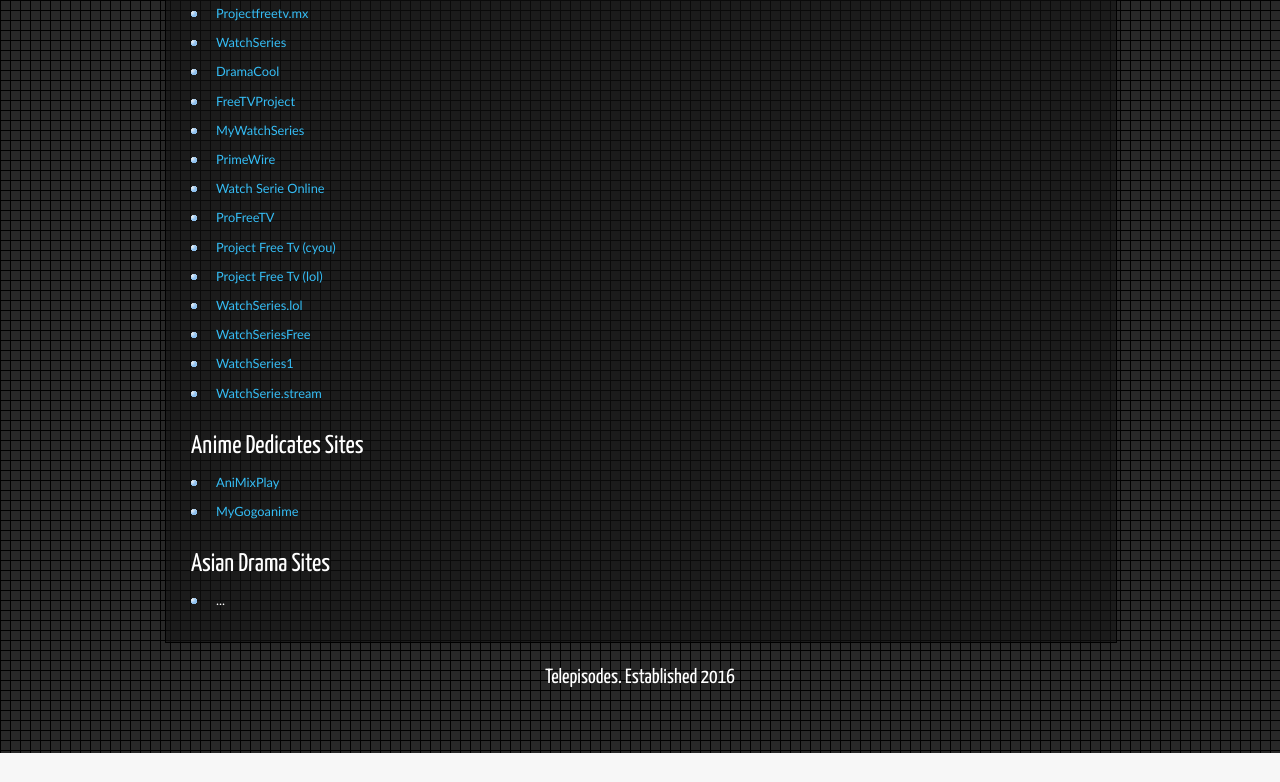
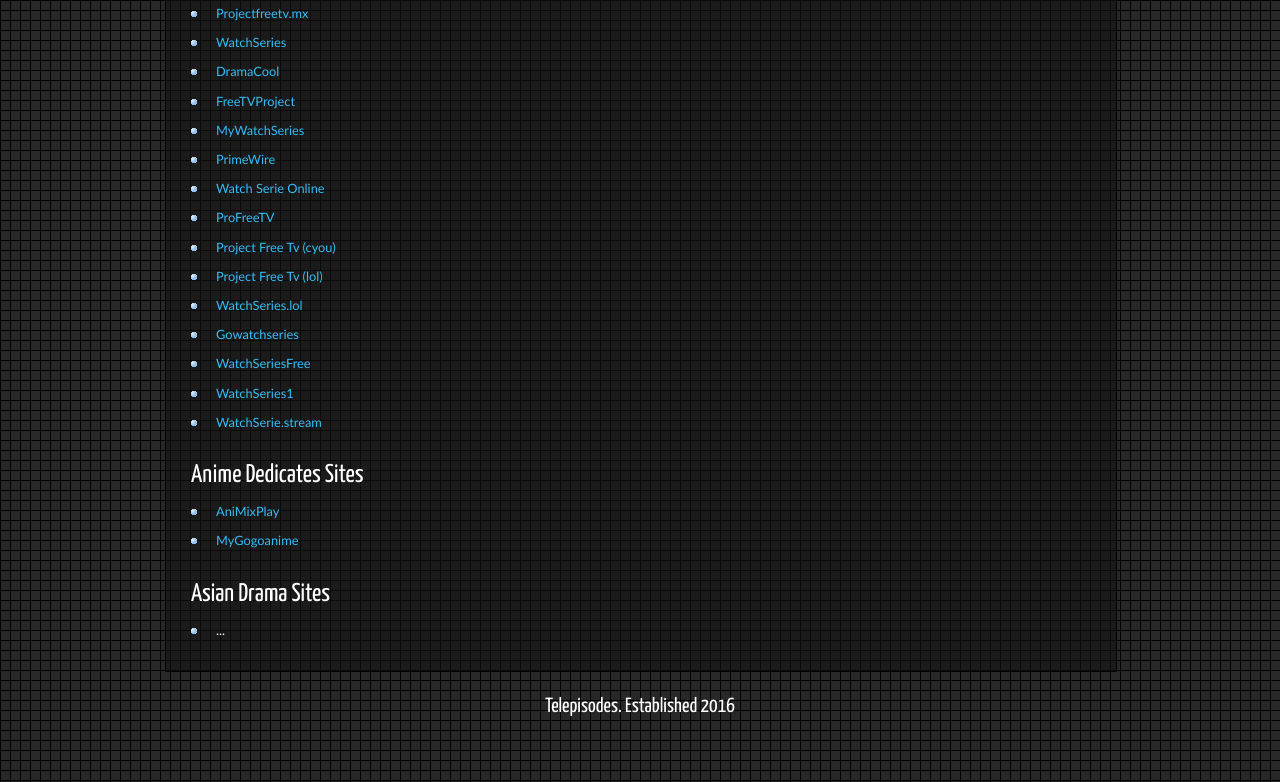
Before and after one commit to telepisodes/telepisodes.github.io, a plain HTML site: page index.html in a window 1280 px wide. Shown: the part 840-1622 px from the top of the page. Before the commit the page ends 1593 px from the top, so only its background shows below. Drawn offline with Linux system fonts and the light colour scheme.

Commit message:
Update index.html
add gowatchserie.com

```diff
--- a/index.html
+++ b/index.html
@@ -77,6 +77,7 @@
         	<li><a href="https://freeprojecttv.cyou/">Project Free Tv (cyou)</a></li>
         	<li><a href="https://projectfreetv.lol/">Project Free Tv (lol)</a></li>
         	<li><a href="https://www.watchseries.lol/">WatchSeries.lol</a></li>
+          <li><a href="https://gowatchserie.com">Gowatchseries</a></li>
         	<li><a href="https://www.watchseriesfree.stream/">WatchSeriesFree</a></li>
         	<li><a href="https://www.watchseries1.fun/">WatchSeries1</a></li>
         	<li><a href="https://watchserie.stream/">WatchSerie.stream</a></li>
```
